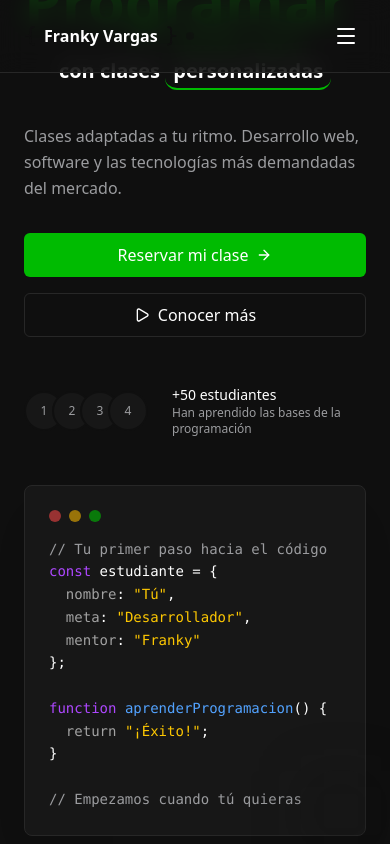
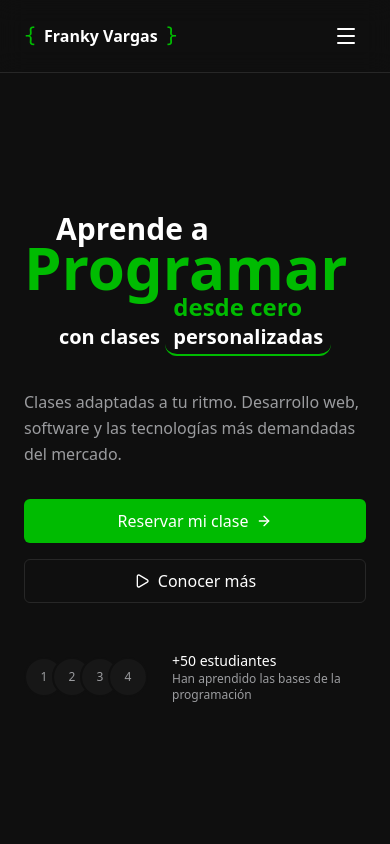
Before and after one commit to ImMab08/ladingpage_codigo_con_frank, a Next.js app: page / in a window 390 px wide. Shown: the top 844 px of the page. Built offline with nearby package versions, Linux system fonts and the light colour scheme.

Commit message:
Actualización de diseño responsive

```diff
--- a/src/components/layout/navbar.tsx
+++ b/src/components/layout/navbar.tsx
@@ -14,10 +14,9 @@
         <div className="flex items-center justify-between">
           {/* Logo */}
           <Link href="/" className="flex items-center gap-2 group">
-            <span className="text-primary font-mono text-xl">{"{"}</span>
+            <span className="text-text-tertiary font-mono text-xl">{"{"}</span>
             <span className="text-foreground font-semibold">Franky Vargas</span>
-            <span className="text-primary font-mono text-xl">{"}"}</span>
-            <span className="w-2 h-2 rounded-full bg-primary animate-pulse" />
+            <span className="text-text-tertiary font-mono text-xl">{"}"}</span>
           </Link>
 
           {/* Desktop Nav */}
--- a/src/features/home_page/sections/hero_section.tsx
+++ b/src/features/home_page/sections/hero_section.tsx
@@ -6,7 +6,7 @@
 
 export function HeroSection() {
   return (
-    <section className="relative h-screen flex items-center justify-center overflow-hidden ">
+    <section className="relative h-screen flex items-center justify-center pt-20 overflow-hidden ">
       <div className=" max-w-6xl mx-auto px-6 relative z-10">
         <div className="grid lg:grid-cols-2 gap-12 items-center">
           {/* Contenido */}
@@ -82,7 +82,7 @@
           </div>
 
           {/* Code Preview */}
-          <div className="relative lg:block space-y-4">
+          <div className="relative hidden lg:block space-y-4">
             <div className="relative bg-card rounded-lg border border-border p-6 shadow-2xl shadow-primary/5">
               <div className="flex items-center gap-2 mb-4">
                 <span className="w-3 h-3 rounded-full bg-destructive/60" />
--- a/src/features/home_page/sections/road_map_section.tsx
+++ b/src/features/home_page/sections/road_map_section.tsx
@@ -13,6 +13,10 @@
   const startX = useRef(0);
   const deltaX = useRef(0);
 
+  // Touch refs (mobile)
+  const touchStartX = useRef(0);
+  const touchDeltaX = useRef(0);
+
   /* ---------------- AUTO SLIDE ---------------- */
   useEffect(() => {
     if (isDragging) return;
@@ -24,7 +28,7 @@
     return () => clearInterval(interval);
   }, [isDragging]);
 
-  /* ---------------- DRAG LOGIC ---------------- */
+  /* ---------------- MOUSE DRAG ---------------- */
   const handleMouseDown = (e: React.MouseEvent) => {
     setIsDragging(true);
     startX.current = e.clientX;
@@ -48,16 +52,39 @@
     deltaX.current = 0;
   };
 
+  /* ---------------- TOUCH (MOBILE) ---------------- */
+  const handleTouchStart = (e: React.TouchEvent) => {
+    touchStartX.current = e.touches[0].clientX;
+  };
+
+  const handleTouchMove = (e: React.TouchEvent) => {
+    touchDeltaX.current =
+      e.touches[0].clientX - touchStartX.current;
+  };
+
+  const handleTouchEnd = () => {
+    if (touchDeltaX.current > 80 && active > 0) {
+      setActive(active - 1);
+    } else if (touchDeltaX.current < -80 && active < TOTAL_SLIDES - 1) {
+      setActive(active + 1);
+    }
+
+    touchDeltaX.current = 0;
+  };
+
   /* ---------------- RENDER ---------------- */
   return (
     <section className="relative h-full py-48 md:py-0 md:h-screen flex flex-col items-center justify-center overflow-hidden">
       {/* SLIDER */}
       <div
-        className="size-full overflow-hidden max-w-6xl select-none cursor-pointer flex items-center justify-center"
+        className="size-full overflow-hidden max-w-6xl select-none cursor-pointer flex items-center justify-center touch-pan-y"
         onMouseDown={handleMouseDown}
         onMouseMove={handleMouseMove}
         onMouseUp={handleMouseUp}
         onMouseLeave={handleMouseUp}
+        onTouchStart={handleTouchStart}
+        onTouchMove={handleTouchMove}
+        onTouchEnd={handleTouchEnd}
       >
         <div
           className="size-full flex transition-transform duration-1000 ease-in-out"
@@ -66,17 +93,15 @@
           {slides.map((slide, index) => (
             <div
               key={index}
-              className=" min-w-full h-full relative overflow-hidden "
+              className="min-w-full h-full relative overflow-hidden"
             >
-              <div className=" size-full max-w-6xl mx-auto px-6 md:p-10 flex ">
+              <div className="size-full max-w-6xl mx-auto px-6 md:p-10 flex">
                 {/* CONTENEDOR PRINCIPAL */}
                 <div
                   className="
                     flex size-full gap-12 items-center relative
                     flex-col justify-center md:justify-normal
                     lg:flex-row
-
-
                   "
                 >
                   {/* TEXTO */}
@@ -127,7 +152,7 @@
       </div>
 
       {/* DOTS */}
-      <div className="absolute bottom-20 flex gap-3">
+      <div className="absolute bottom-20 flex gap-3 pointer-events-none md:pointer-events-auto">
         {slides.map((_, index) => (
           <button
             key={index}
```
Lines whose indentation alone changed are shown as unchanged.
